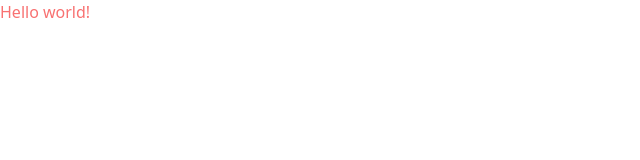
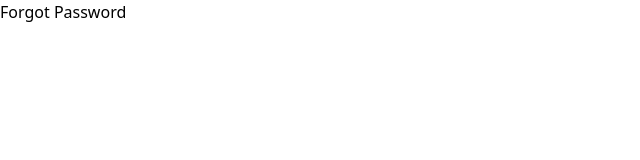
Before and after one commit to thinust/realtor-clone-react, a React (Create React App) app: page /forgot-password in a window 1280 px wide. Shown: the top 160 px of the page, without its empty margins (0-640 px from the left). Built offline with nearby package versions, Linux system fonts and the light colour scheme.

Commit message:
create pages and routes

```diff
--- a/package.json
+++ b/package.json
@@ -8,6 +8,8 @@
     "@testing-library/user-event": "^13.5.0",
     "react": "^18.2.0",
     "react-dom": "^18.2.0",
+    "react-router": "^6.22.3",
+    "react-router-dom": "^6.22.3",
     "react-scripts": "5.0.1",
     "web-vitals": "^2.1.4"
   },
--- a/src/App.js
+++ b/src/App.js
@@ -1,8 +1,25 @@
+import { BrowserRouter as Router, Routes, Route } from "react-router-dom";
+import Home from "./pages/Home";
+import Profile from "./pages/Profile";
+import SignIn from "./pages/SignIn";
+import SignUp from "./pages/SignUp";
+import ForgotPassword from "./pages/ForgotPassword";
+import Offers from "./pages/Offers";
+
 function App() {
   return (
-    <div>
-      <h1 className='text-red-400'>Hello world!</h1>
-    </div>
+    <>
+      <Router>
+        <Routes>
+          <Route path="/" element={<Home />} />
+          <Route path="/profile" element={<Profile />} />
+          <Route path="/sign-in" element={<SignIn />} />
+          <Route path="/sign-up" element={<SignUp />} />
+          <Route path="/forgot-password" element={<ForgotPassword />} />
+          <Route path="/offers" element={<Offers />} />
+        </Routes>
+      </Router>
+    </>
   );
 }
 
--- /dev/null
+++ b/src/pages/ForgotPassword.jsx
@@ -0,0 +1,7 @@
+import React from 'react'
+
+export default function ForgotPassword() {
+  return (
+    <div>Forgot Password</div>
+  )
+}
--- /dev/null
+++ b/src/pages/Home.jsx
@@ -0,0 +1,7 @@
+import React from 'react'
+
+export default function Home() {
+  return (
+    <div>Home</div>
+  )
+}
--- /dev/null
+++ b/src/pages/Offers.jsx
@@ -0,0 +1,7 @@
+import React from 'react'
+
+export default function Offers() {
+  return (
+    <div>Offers</div>
+  )
+}
--- /dev/null
+++ b/src/pages/Profile.jsx
@@ -0,0 +1,7 @@
+import React from 'react'
+
+export default function Profile() {
+  return (
+    <div>Profile</div>
+  )
+}
--- /dev/null
+++ b/src/pages/SignIn.jsx
@@ -0,0 +1,7 @@
+import React from 'react'
+
+export default function SignIn() {
+  return (
+    <div>Sign In</div>
+  )
+}
--- /dev/null
+++ b/src/pages/SignUp.jsx
@@ -0,0 +1,7 @@
+import React from 'react'
+
+export default function SignUp() {
+  return (
+    <div>Sign Up</div>
+  )
+}
```
Also changed, not shown: 1 other file (tests, documents, lock files or other folders).
